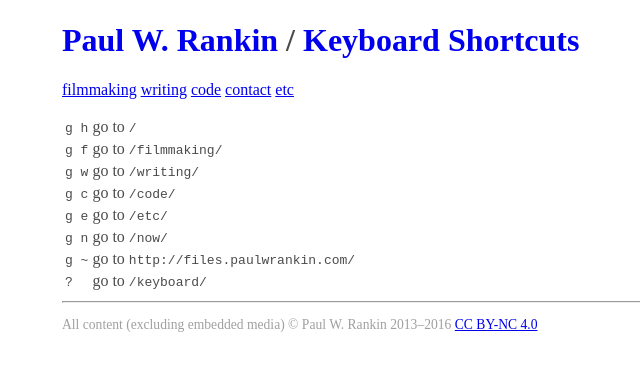
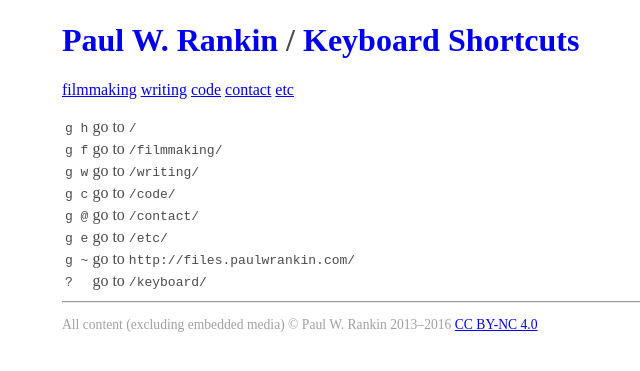
Before and after one commit to rnkn/portfolio, a Jekyll site: the page built from _pages/keyboard.html, in a window 1280 px wide. Shown: the top 371 px of the page, without its empty margins (278-918 px from the left). Built offline with Jekyll 4.4.1, drawn with Linux system fonts in a browser that asks for light colours.

Commit message:
Consolidated nav/keyboard_shortcuts

```diff
--- a/_config.yml
+++ b/_config.yml
@@ -23,30 +23,23 @@ exclude:
 # Data
 email: "&#104;&#101;&#108;&#108;&#111;&#64;&#112;&#97;&#117;&#108;&#119;&#114;&#97;&#110;&#107;&#105;&#110;&#46;&#99;&#111;&#109;"
 nav:
+  - url: /
+    key: "g h"
   - name: "filmmaking"
     url: /filmmaking/
+    key: "g f"
   - name: "writing"
     url: /writing/
+    key: "g w"
   - name: "code"
     url: /code/
+    key: "g c"
   - name: "contact"
     url: /contact/
+    key: "g @"
   - name: "etc"
     url: /etc/
-
-keyboard_shortcuts:
-  - key: "g h"
-    url: /
-  - key: "g f"
-    url: /filmmaking/
-  - key: "g w"
-    url: /writing/
-  - key: "g c"
-    url: /code/
-  - key: "g e"
-    url: /etc/
-  - key: "g n"
-    url: /now/
+    key: "g e"
   - key: "g ~"
     url: http://files.paulwrankin.com/
   - key: "?"
--- a/_includes/shortcuts.html
+++ b/_includes/shortcuts.html
@@ -1,5 +1,5 @@
 <script>
- {% for item in site.keyboard_shortcuts %}
- Mousetrap.bind('{{ item.key }}', function() { location.href='{{ item.url }}' });
+ {% for item in site.nav %}
+ Mousetrap.bind("{{ item.key }}", function() { location.href="{{ item.url }}" });
  {% endfor %}
 </script>
--- a/_layouts/default.html
+++ b/_layouts/default.html
@@ -6,7 +6,9 @@
             <h1><a href="/">{{ site.title }}</a> /{% if page.title %} <a href="{{ page.url }}">{{ page.title }}</a>{% endif %}</h1>
             <p>
                 {% for item in site.nav %}
+                {% if item.name and item.url %}
                 <a href="{{ item.url }}">{{ item.name }}</a>
+                {% endif %}
                 {% endfor %}
             </p>
         </header>
--- a/_pages/keyboard.html
+++ b/_pages/keyboard.html
@@ -3,7 +3,7 @@ title: Keyboard Shortcuts
 layout: default
 ---
 <table>
-  {% for item in site.keyboard_shortcuts %}
+  {% for item in site.nav %}
   <tr>
     <td><code>{{ item.key }}</code></td>
     <td>go to <code>{{ item.url }}</code></td>
```
